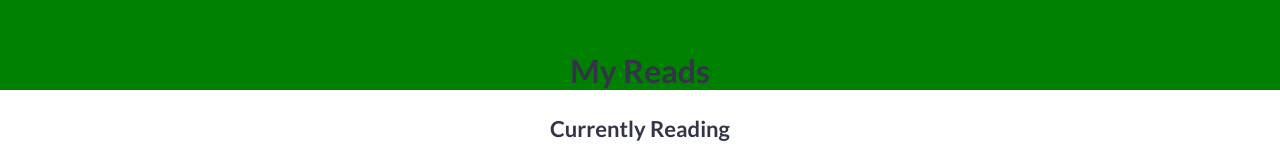
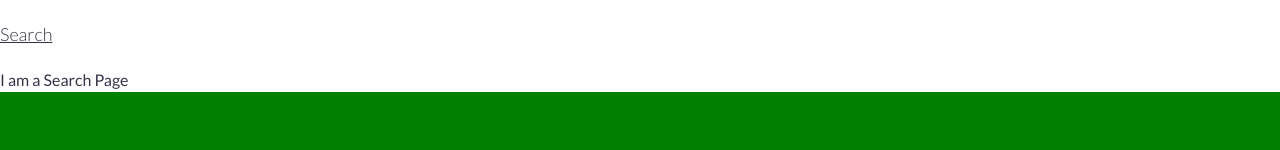
Before and after one commit to bombaycolada/myreads, a React (Create React App) app: page /search in a window 1280 px wide. Shown: the top 150 px of the page. Built offline with nearby package versions, Linux system fonts and the light colour scheme.

Commit message:
Create Search Page and Route for it

```diff
--- a/src/App.js
+++ b/src/App.js
@@ -3,9 +3,15 @@ import './App.css';
 import './vendor/simplegrid/simple-grid.css';
 import './Book.css';
 
+import {
+  BrowserRouter as Router,
+  Route,
+  Link
+} from 'react-router-dom'
+
 
 import Shelf from './Shelf.js';
-
+import SearchPage from './SearchPage.js';
 
 const booklist = {
     "books": [
@@ -337,8 +343,11 @@ const booklist = {
 class App extends Component {
   render() {
     return (
+        <Router>
+          <div>
+            <p><Link to="/search">Search</Link></p>
+            <Route path="/search" component={SearchPage}/>
 
-      <div>
             <div className="App">
               <div className="App-header">
                 <h2>My Reads</h2>
@@ -348,6 +357,7 @@ class App extends Component {
             <Shelf title="Read" booklist={booklist.books} />
             </div>
           </div>
+        </Router>
     );
   }
 }
--- /dev/null
+++ b/src/SearchPage.js
@@ -0,0 +1,10 @@
+import React, { Component } from 'react';
+
+class SearchPage extends Component {
+
+	render(){
+		return <div>I am a Search Page</div>
+	}
+}
+
+export default SearchPage;
--- a/src/index.js
+++ b/src/index.js
@@ -5,4 +5,6 @@ import App from './App';
 import registerServiceWorker from './registerServiceWorker';
 
 ReactDOM.render(<App />, document.getElementById('root'));
+
+
 registerServiceWorker();
```
Lines whose indentation alone changed are shown as unchanged.
